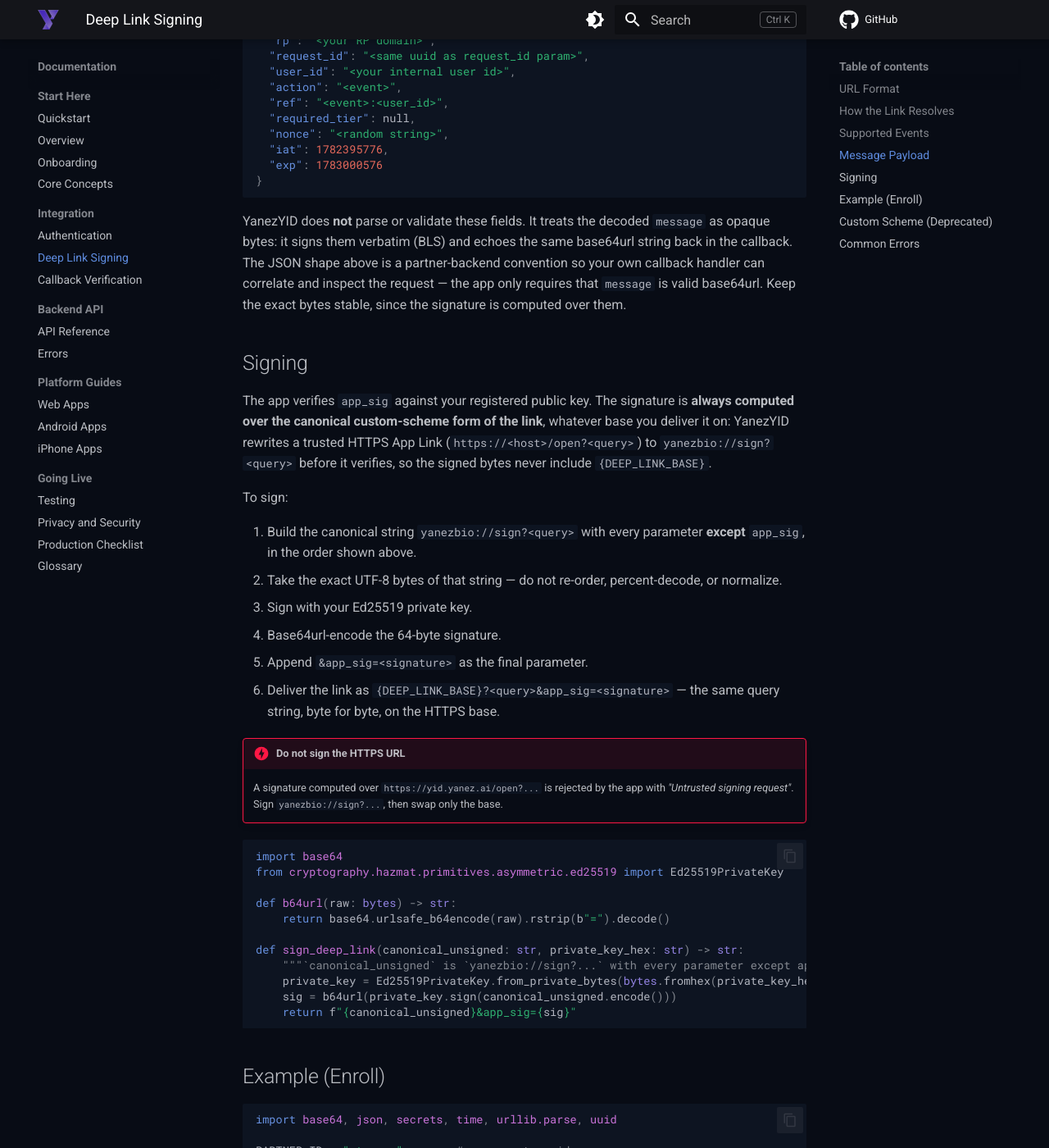
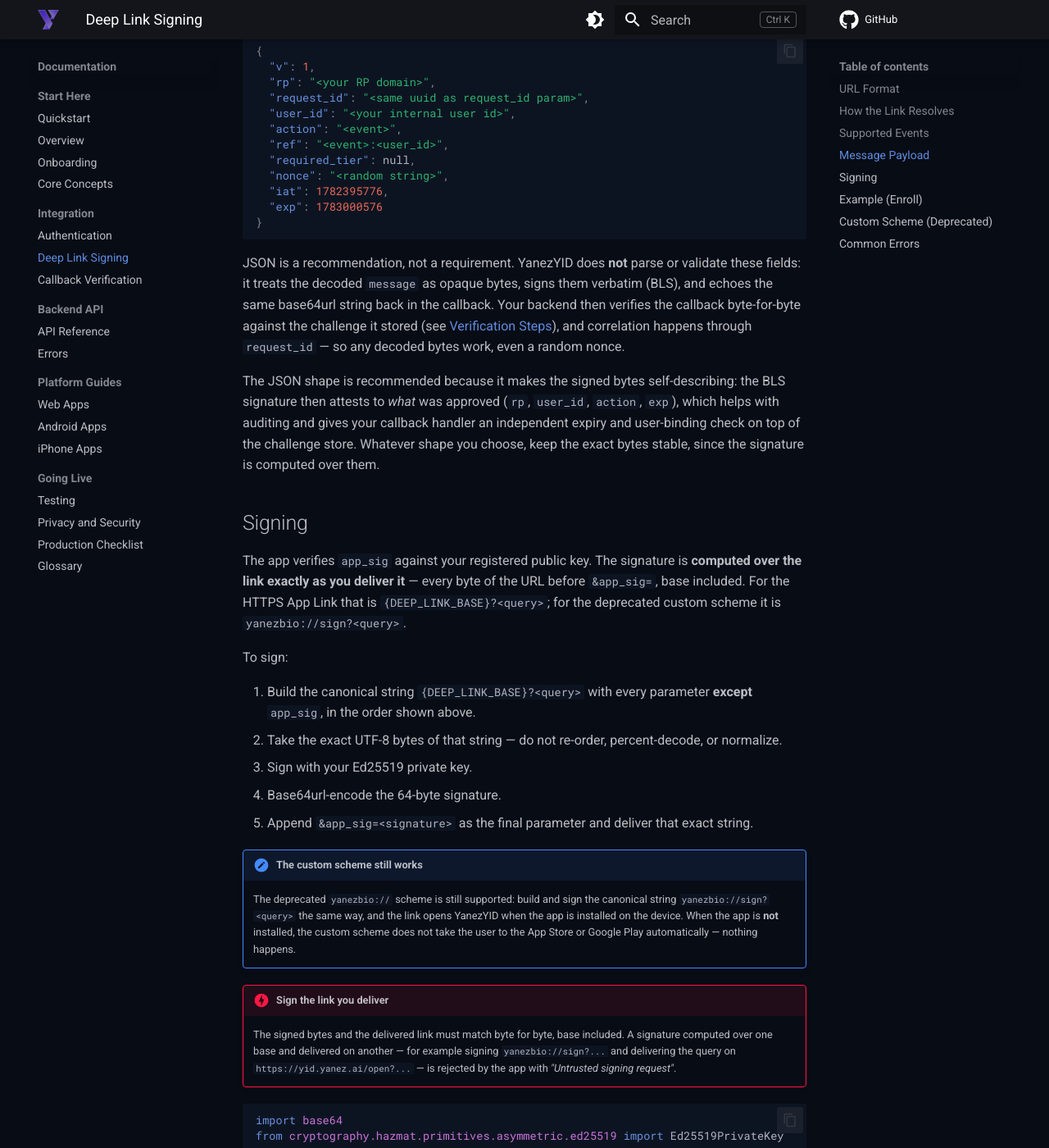
Before and after one commit to yanez-compliance/yanez-yid-partner-docs, an MkDocs documentation site: the page built from docs/deep-link-signing.md, in a window 1280 px wide and 1400 px high, scrolled down 2263 px. Shown: the whole window at 82% size. Built offline with MkDocs 1.6.1 and Material for MkDocs 9.7.7, drawn with Linux system fonts in a browser that asks for light colours; comment, search, counter and statistics services are not loaded; some of the changed text lies outside the part shown.

Commit message:
docs: sign the deep link as delivered, clarify the message payload
app_sig now covers the link exactly as delivered (the HTTPS App Link, or
the still-supported yanezbio:// scheme), replacing the
sign-canonical-then-swap-base rule. The upcoming app release verifies
the raw delivered string on both bases, today's production app never
opens HTTPS links, and every existing partner signs and delivers the
custom scheme — so the flip breaks no one. Also state that the JSON
message shape is a recommendation (only valid base64url is required)
and why it's recommended, and ignore the internal Complete Guide PDF.

Co-Authored-By: Claude Fable 5 <noreply@anthropic.com>

````diff
--- a/docs/deep-link-signing.md
+++ b/docs/deep-link-signing.md
@@ -23,8 +23,8 @@ HTTPS form.
 There is one exact path, `/open`, with nothing beneath it (`/open/foo` is a
 `404`). Everything the link needs to carry rides in the query string.
 
-`app_sig` is computed over the canonical `yanezbio://sign?<query>` form of the
-link, never over the HTTPS URL — see [Signing](#signing).
+`app_sig` is computed over the link exactly as delivered —
+`{DEEP_LINK_BASE}?<query>` for the HTTPS form — see [Signing](#signing).
 
 | Parameter | Required | Notes |
 | --- | --- | --- |
@@ -67,7 +67,9 @@ is accepted, but prefer `transaction.signed` for consistency with the backend.)
 
 ## Message Payload
 
-The `message` parameter is a base64url-encoded JSON object:
+The `message` parameter is the payload YanezYID signs. The only hard
+requirement is that it is **valid base64url** — the decoded bytes are otherwise
+unconstrained. The recommended shape for those bytes is a JSON object:
 
 ```json
 {
@@ -84,38 +86,55 @@ The `message` parameter is a base64url-encoded JSON object:
 }
 ```
 
-YanezYID does **not** parse or validate these fields. It treats the decoded
-`message` as opaque bytes: it signs them verbatim (BLS) and echoes the same
-base64url string back in the callback. The JSON shape above is a
-partner-backend convention so your own callback handler can correlate and
-inspect the request — the app only requires that `message` is valid base64url.
-Keep the exact bytes stable, since the signature is computed over them.
+JSON is a recommendation, not a requirement. YanezYID does **not** parse or
+validate these fields: it treats the decoded `message` as opaque bytes, signs
+them verbatim (BLS), and echoes the same base64url string back in the callback.
+Your backend then verifies the callback byte-for-byte against the challenge it
+stored (see [Verification Steps](callback.md#verification-steps)), and
+correlation happens through `request_id` — so any decoded bytes work, even a
+random nonce.
+
+The JSON shape is recommended because it makes the signed bytes
+self-describing: the BLS signature then attests to *what* was approved (`rp`,
+`user_id`, `action`, `exp`), which helps with auditing and gives your callback
+handler an independent expiry and user-binding check on top of the challenge
+store. Whatever shape you choose, keep the exact bytes stable, since the
+signature is computed over them.
 
 ## Signing
 
 The app verifies `app_sig` against your registered public key. The signature is
-**always computed over the canonical custom-scheme form of the link**, whatever
-base you deliver it on: YanezYID rewrites a trusted HTTPS App Link
-(`https://<host>/open?<query>`) to `yanezbio://sign?<query>` before it
-verifies, so the signed bytes never include `{DEEP_LINK_BASE}`.
+**computed over the link exactly as you deliver it** — every byte of the URL
+before `&app_sig=`, base included. For the HTTPS App Link that is
+`{DEEP_LINK_BASE}?<query>`; for the deprecated custom scheme it is
+`yanezbio://sign?<query>`.
 
 To sign:
 
-1. Build the canonical string `yanezbio://sign?<query>` with every parameter
+1. Build the canonical string `{DEEP_LINK_BASE}?<query>` with every parameter
    **except** `app_sig`, in the order shown above.
 2. Take the exact UTF-8 bytes of that string — do not re-order, percent-decode,
    or normalize.
 3. Sign with your Ed25519 private key.
 4. Base64url-encode the 64-byte signature.
-5. Append `&app_sig=<signature>` as the final parameter.
-6. Deliver the link as `{DEEP_LINK_BASE}?<query>&app_sig=<signature>` — the
-   same query string, byte for byte, on the HTTPS base.
+5. Append `&app_sig=<signature>` as the final parameter and deliver that exact
+   string.
 
-!!! danger "Do not sign the HTTPS URL"
+!!! note "The custom scheme still works"
 
-    A signature computed over `https://yid.yanez.ai/open?...` is rejected by
-    the app with *"Untrusted signing request"*. Sign `yanezbio://sign?...`, then
-    swap only the base.
+    The deprecated `yanezbio://` scheme is still supported: build and sign the
+    canonical string `yanezbio://sign?<query>` the same way, and the link opens
+    YanezYID when the app is installed on the device. When the app is **not**
+    installed, the custom scheme does not take the user to the App Store or
+    Google Play automatically — nothing happens.
+
+!!! danger "Sign the link you deliver"
+
+    The signed bytes and the delivered link must match byte for byte, base
+    included. A signature computed over one base and delivered on another — for
+    example signing `yanezbio://sign?...` and delivering the query on
+    `https://yid.yanez.ai/open?...` — is rejected by the app with *"Untrusted
+    signing request"*.
 
 ```python
 import base64
@@ -124,11 +143,11 @@ from cryptography.hazmat.primitives.asymmetric.ed25519 import Ed25519PrivateKey
 def b64url(raw: bytes) -> str:
     return base64.urlsafe_b64encode(raw).rstrip(b"=").decode()
 
-def sign_deep_link(canonical_unsigned: str, private_key_hex: str) -> str:
-    """`canonical_unsigned` is `yanezbio://sign?...` with every parameter except app_sig."""
+def sign_deep_link(unsigned_link: str, private_key_hex: str) -> str:
+    """`unsigned_link` is the link exactly as delivered, with every parameter except app_sig."""
     private_key = Ed25519PrivateKey.from_private_bytes(bytes.fromhex(private_key_hex))
-    sig = b64url(private_key.sign(canonical_unsigned.encode()))
-    return f"{canonical_unsigned}&app_sig={sig}"
+    sig = b64url(private_key.sign(unsigned_link.encode()))
+    return f"{unsigned_link}&app_sig={sig}"
 ```
 
 ## Example (Enroll)
@@ -139,7 +158,6 @@ import base64, json, secrets, time, urllib.parse, uuid
 PARTNER_ID = "ptr_..."        # your partner_id
 PRIVATE_KEY_HEX = "..."       # 32-byte Ed25519 private key, hex
 DEEP_LINK_BASE = "https://yid.yanez.ai/open"  # https://ptest.yanez.ai/open in partner test
-CANONICAL_BASE = "yanezbio://sign"            # what app_sig covers, in every environment
 
 request_id = str(uuid.uuid4())
 now = int(time.time())
@@ -169,12 +187,8 @@ query = (
     f"&app_id={PARTNER_ID}"
 )
 
-# 1. Sign the canonical form.
-signed_canonical = sign_deep_link(f"{CANONICAL_BASE}?{query}", PRIVATE_KEY_HEX)
-# -> yanezbio://sign?message=...&app_id=ptr_...&app_sig=...
-
-# 2. Deliver the identical query (including app_sig) on the HTTPS base.
-deep_link = f"{DEEP_LINK_BASE}?{signed_canonical.split('?', 1)[1]}"
+# Sign the link exactly as it will be delivered.
+deep_link = sign_deep_link(f"{DEEP_LINK_BASE}?{query}", PRIVATE_KEY_HEX)
 # -> https://yid.yanez.ai/open?message=...&app_id=ptr_...&app_sig=...
 ```
 
@@ -204,18 +218,16 @@ differ by platform:
 | Partner test | `yanezbio-partner://sign` only | `yanezbio://sign` (also `yanezbio-partner://sign`) |
 
 An iOS test build does **not** respond to `yanezbio://sign` — use its suffixed
-scheme; the app normalizes it to `yanezbio` before verifying, so the signature
-is unchanged. On Android use `yanezbio://sign` on every flavor: the suffixed
-Android schemes open the app, but a signed link delivered on them currently
-fails signature verification.
+scheme and sign the link exactly as delivered, suffixed scheme included. On
+Android use `yanezbio://sign` on every flavor.
 
-Signing is identical to the HTTPS case: `app_sig` covers the canonical
-`yanezbio://sign?<query>` bytes with every parameter except `app_sig`, appended
-last — see [Signing](#signing).
+Signing is identical to the HTTPS case: `app_sig` covers the delivered link —
+here `yanezbio://sign?<query>` — with every parameter except `app_sig`,
+appended last — see [Signing](#signing).
 
 ## Common Errors
 
 | Message | Cause |
 | --- | --- |
-| "Untrusted signing request" | `app_sig` is missing, malformed, not the last parameter, or doesn't verify against the registered public key — including a signature computed over the HTTPS URL instead of `yanezbio://sign?...`. Also shown when `app_id` or another required parameter is absent. |
+| "Untrusted signing request" | `app_sig` is missing, malformed, not the last parameter, or doesn't verify against the registered public key — including a signature computed over a different base than the one delivered (for example, signed `yanezbio://sign?...` but delivered on the HTTPS base). Also shown when `app_id` or another required parameter is absent. |
 | "This signing request could not be verified" | The app could not fetch the partner's keys: `app_id` is not registered **in this app's environment** (a ptest `partner_id` on the production app, or vice versa), the partner has no active key, or the device is offline. |
````
Also changed, not shown: docs/download.md (+4 -6 lines), 1 other file.
